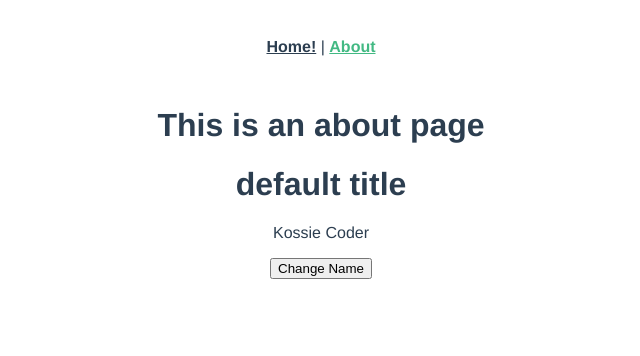
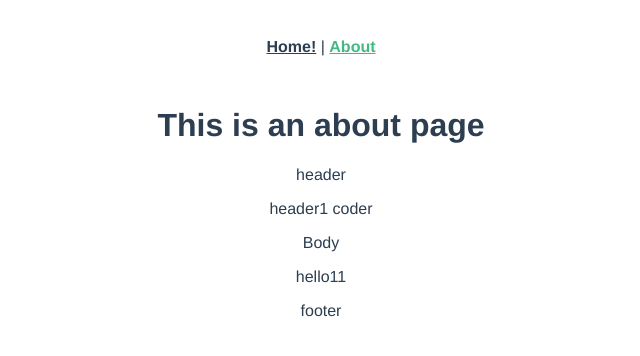
Before and after one commit to OolongTea620/TIL, a Vue app in the folder install-using-cli/: page /about in a window 1280 px wide. Shown: the top 356 px of the page, without its empty margins (319-959 px from the left). Built offline with nearby package versions, Linux system fonts and the light colour scheme.

Commit message:
vue2 : slot - template 교체하기

```diff
--- a/install-using-cli/src/components/KossieCoder.vue
+++ b/install-using-cli/src/components/KossieCoder.vue
@@ -1,8 +1,13 @@
 <template>
     <div>
-        <h1>{{ title }}</h1>
-        <p> {{ name }} </p>
-        <button @click="updateName">Change Name</button>
+        <p>header</p>
+        <slot name="header" :kossie="kossie"></slot>
+        <p>Body</p>
+        <!-- default로  해당 된 부분으로 교체됨 -->
+        <slot></slot>
+        <p>
+            footer
+        </p>
     </div>
 </template>
 
@@ -17,7 +22,8 @@ export default {
     }, // props...
     data() {
         return {
-            name : 'Kossie Coder',
+            kossie: 'coder'
+            // name : 'Kossie Coder',
         }
     },
     methods: {
--- a/install-using-cli/src/views/AboutView.vue
+++ b/install-using-cli/src/views/AboutView.vue
@@ -1,7 +1,20 @@
 <template>
   <div class="about">
     <h1>This is an about page</h1>
-    <kossie-coder />
+    <!--
+      <slot></slot> 사이에 해당 컴포넌트가 채워진다
+     -->
+    <KossieCoder>
+      <!-- <template v-slot:header> -->
+        <!-- #[name]으로 붙여서 명명 가능 -->
+      <template #header="props" >
+        <!-- //<slot> </slot> 태그 대신 대체됨 -->
+        <p>header1 {{ props.kossie }}</p>
+      </template>
+      <template v-slot:default>
+        hello11
+      </template>
+    </KossieCoder>
   </div>
 </template>
 
```
Also changed, not shown: 1 other file (tests, documents, lock files or other folders).
